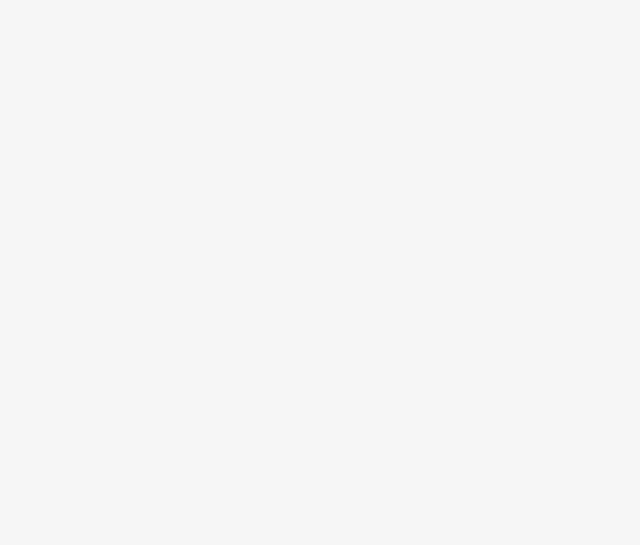
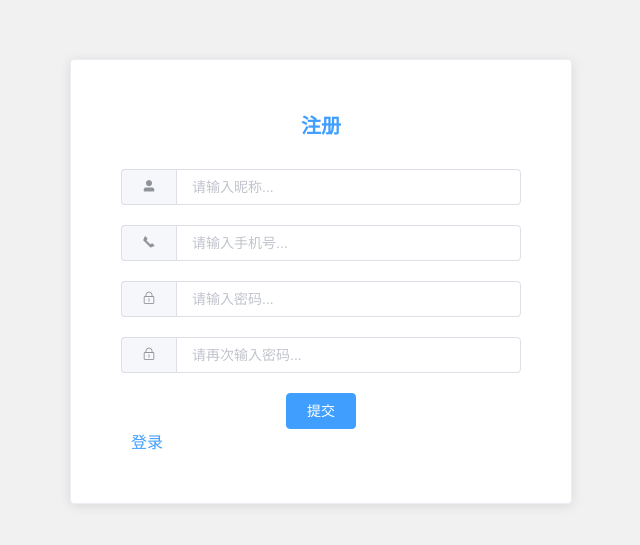
Before and after one commit to MYvLiang/second-hand-trading, a Vue app in the folder WebApp/: page /#/sign-in in a window 1280 px wide. Shown: the part 119-664 px from the top of the page, without its empty margins (319-959 px from the left). Built offline with nearby package versions, Linux system fonts and the light colour scheme; sample sign-in values are in the browser's storage.

Commit message:
完成登录注册页UI

```diff
--- a/WebApp/src/components/common/AppHeader.vue
+++ b/WebApp/src/components/common/AppHeader.vue
@@ -12,10 +12,11 @@
             <el-button type="primary" icon="el-icon-plus"  @click="toRelease">发布闲置</el-button>
             <el-button type="primary" icon="el-icon-chat-dot-round" @click="toMessage">消息</el-button>
             <el-dropdown trigger="click">
-                <el-avatar style="cursor:pointer;" src="https://cube.elemecdn.com/0/88/03b0d39583f48206768a7534e55bcpng.png"></el-avatar>
+                <router-link v-if="username==='登录'" class="user-name-text" to="/login">{{username}}</router-link>
+                <el-avatar v-else style="cursor:pointer;" src="https://cube.elemecdn.com/0/88/03b0d39583f48206768a7534e55bcpng.png"></el-avatar>
                 <el-dropdown-menu slot="dropdown">
                     <el-dropdown-item><div @click="toMe">个人中心</div></el-dropdown-item>
-                    <el-dropdown-item divided style="color: red;">退出登录</el-dropdown-item>
+                    <el-dropdown-item divided style="color: red;"><div @click="loginOut">退出登录</div></el-dropdown-item>
                 </el-dropdown-menu>
             </el-dropdown>
         </div>
@@ -31,12 +32,20 @@
                 searchValue: this.searchInput
             };
         },
+        computed: {
+            username() {
+                let username = localStorage.getItem('sht_username');
+                console.log(username);
+                return username ? username : '登录';
+            }
+        },
         methods: {
             searchIdle() {
                 if ('/search' !== this.$route.path) {
                     this.$router.push({path: '/search', query: {searchValue: this.searchValue}});
                 } else {
                     this.$router.replace({path: '/search', query: {searchValue: this.searchValue}});
+                    this.$router.go(0);
                 }
 
             },
@@ -53,6 +62,15 @@
             toRelease(){
                 if ('/release' !== this.$route.path) {
                     this.$router.push({path: '/release'});
+                }
+            },
+            loginOut(){
+                localStorage.removeItem("sht_username");
+                console.log("login out");
+                if ('/index' === this.$route.path) {
+                    this.$router.go(0);
+                }else {
+                    this.$router.push({path: '/index'});
                 }
             }
         }
@@ -90,4 +108,11 @@
     .search-container {
         width: 300px;
     }
+    .user-name-text{
+        font-size: 16px;
+        font-weight: 600;
+        color: #409EFF;
+        cursor: pointer;
+        text-decoration: none;
+    }
 </style>
--- /dev/null
+++ b/WebApp/src/components/page/login.vue
@@ -0,0 +1,87 @@
+<template>
+    <div class="login-container">
+        <el-card class="box-card">
+            <div class="login-body">
+                <div class="login-title" @click="toIndex">MYL的二手交易平台</div>
+                <el-input placeholder="请输入手机号..." v-model="username" class="login-input">
+                    <template slot="prepend">
+                        <div class="el-icon-user-solid"></div>
+                    </template>
+                </el-input>
+                <el-input placeholder="请输入密码..." v-model="username" class="login-input">
+                    <template slot="prepend">
+                        <div class="el-icon-lock"></div>
+                    </template>
+                </el-input>
+                <div class="login-submit">
+                    <el-button type="primary" @click="login">登录</el-button>
+                </div>
+                <div class="sign-in-container">
+                    <router-link to="/sign-in" class="sign-in-text">注册</router-link>
+                </div>
+            </div>
+        </el-card>
+    </div>
+</template>
+
+<script>
+    export default {
+        name: "login",
+        data() {
+            return {
+                username: ''
+            };
+        },
+        methods:{
+            login(){
+                localStorage.setItem('sht_username', 'aaa');
+                this.$router.replace({path: '/index'});
+            },
+            toIndex(){
+                this.$router.replace({path: '/index'});
+            }
+        }
+    }
+</script>
+
+<style scoped>
+    .login-container {
+        display: flex;
+        justify-content: center;
+        align-items: center;
+        height: 100vh;
+        width: 100%;
+        background-color: #f1f1f1;
+    }
+
+    .login-body {
+        padding: 30px;
+        width: 400px;
+        height: 100%;
+    }
+
+    .login-title {
+        padding-bottom: 30px;
+        text-align: center;
+        font-weight: 600;
+        font-size: 20px;
+        color: #409EFF;
+        cursor: pointer;
+    }
+
+    .login-input {
+        margin-bottom: 20px;
+    }
+    .login-submit{
+        display: flex;
+        justify-content: center;
+    }
+    .sign-in-container{
+        padding: 0 10px;
+    }
+    .sign-in-text{
+        color: #409EFF;
+        font-size: 16px;
+        text-decoration: none;
+    }
+</style>
--- /dev/null
+++ b/WebApp/src/components/page/sign-in.vue
@@ -0,0 +1,93 @@
+<template>
+    <div class="sign-in-container">
+        <el-card class="box-card">
+            <div class="sign-in-body">
+                <div class="sign-in-title">注册</div>
+                <el-input placeholder="请输入昵称..." v-model="username" class="sign-in-input" clearable>
+                    <template slot="prepend">
+                        <div class="el-icon-user-solid"></div>
+                    </template>
+                </el-input>
+                <el-input placeholder="请输入手机号..." v-model="username" class="sign-in-input" clearable>
+                    <template slot="prepend">
+                        <div class="el-icon-phone"></div>
+                    </template>
+                </el-input>
+                <el-input placeholder="请输入密码..." v-model="username" class="sign-in-input" clearable>
+                    <template slot="prepend">
+                        <div class="el-icon-lock"></div>
+                    </template>
+                </el-input>
+                <el-input placeholder="请再次输入密码..." v-model="username" class="sign-in-input" clearable>
+                    <template slot="prepend">
+                        <div class="el-icon-lock"></div>
+                    </template>
+                </el-input>
+                <div class="sign-in-submit">
+                    <el-button type="primary">提交</el-button>
+                </div>
+                <div class="login-container">
+                    <div @click="toLogin" class="login-text">登录</div>
+                </div>
+            </div>
+        </el-card>
+    </div>
+</template>
+
+<script>
+    export default {
+        name: "sign-in",
+        data(){
+            return{
+                username:''
+            };
+        },
+        methods:{
+            toLogin(){
+                this.$router.replace({path: '/login'});
+            }
+        }
+    }
+</script>
+
+<style scoped>
+    .sign-in-container {
+        display: flex;
+        justify-content: center;
+        align-items: center;
+        height: 100vh;
+        width: 100%;
+        background-color: #f1f1f1;
+    }
+
+    .sign-in-body {
+        padding: 30px;
+        width: 400px;
+        height: 100%;
+    }
+
+    .sign-in-title {
+        padding-bottom: 30px;
+        text-align: center;
+        font-weight: 600;
+        font-size: 20px;
+        color: #409EFF;
+    }
+
+    .sign-in-input {
+        margin-bottom: 20px;
+    }
+    .sign-in-submit{
+        display: flex;
+        justify-content: center;
+    }
+    .login-container{
+        padding: 0 10px;
+    }
+    .login-text{
+        color: #409EFF;
+        font-size: 16px;
+        text-decoration: none;
+        cursor:pointer;
+    }
+</style>
--- a/WebApp/src/main.js
+++ b/WebApp/src/main.js
@@ -14,6 +14,22 @@ Vue.config.productionTip = false;
 Vue.use(ElementUI, {
     size: 'medium'
 });
+
+
+router.beforeEach((to, from, next) => {
+    document.title = `${to.meta.title}`;
+    const userInfo = localStorage.getItem('sht_username');
+    console.log('userInfo',userInfo);
+    if (!userInfo
+        &&(to.path === '/me'
+        || to.path === '/message'
+        || to.path === '/release')) {
+        next('/login');
+    }else{
+        next();
+    }
+});
+
 new Vue({
     router,
     render: h => h(App)
--- a/WebApp/src/router/index.js
+++ b/WebApp/src/router/index.js
@@ -1,5 +1,14 @@
 import Vue from 'vue';
 import Router from 'vue-router';
+
+const originalReplace = Router.prototype.replace;
+Router.prototype.replace = function replace(location) {
+    return originalReplace.call(this, location).catch(err => err);
+};
+const originalPush = Router.prototype.push
+Router.prototype.push = function push(location) {
+    return originalPush.call(this, location).catch(err => err)
+};
 
 Vue.use(Router);
 
@@ -17,27 +26,41 @@ export default new Router({
         {
             path: '/search',
             component: () => import('../components/page/search.vue'),
-            meta: { title: '二手交易平台' }
+            meta: { title: '闲置搜索 | 二手交易平台' }
         },
         {
             path: '/me',
             component: () => import('../components/page/me.vue'),
-            meta: { title: '二手交易平台' }
+            meta: { title: '个人中心 | 二手交易平台' }
         },
         {
             path: '/message',
             component: () => import('../components/page/message.vue'),
-            meta: { title: '二手交易平台' }
+            meta: { title: '消息 | 二手交易平台' }
         },
         {
             path: '/release',
             component: () => import('../components/page/release.vue'),
-            meta: { title: '二手交易平台' }
+            meta: { title: '发布闲置 | 二手交易平台' }
         },
         {
             path: '/details',
             component: () => import('../components/page/idle-details.vue'),
-            meta: { title: '二手交易平台' }
+            meta: { title: '闲置详情 | 二手交易平台' }
+        },
+        {
+            path: '/login',
+            component: () => import('../components/page/login.vue'),
+            meta: { title: '登录 | 二手交易平台' }
+        },
+        {
+            path: '/sign-in',
+            component: () => import('../components/page/sign-in.vue'),
+            meta: { title: '注册 | 二手交易平台' }
+        },
+        {
+            path: '*',
+            redirect: '/'
         }
     ]
 });
```
